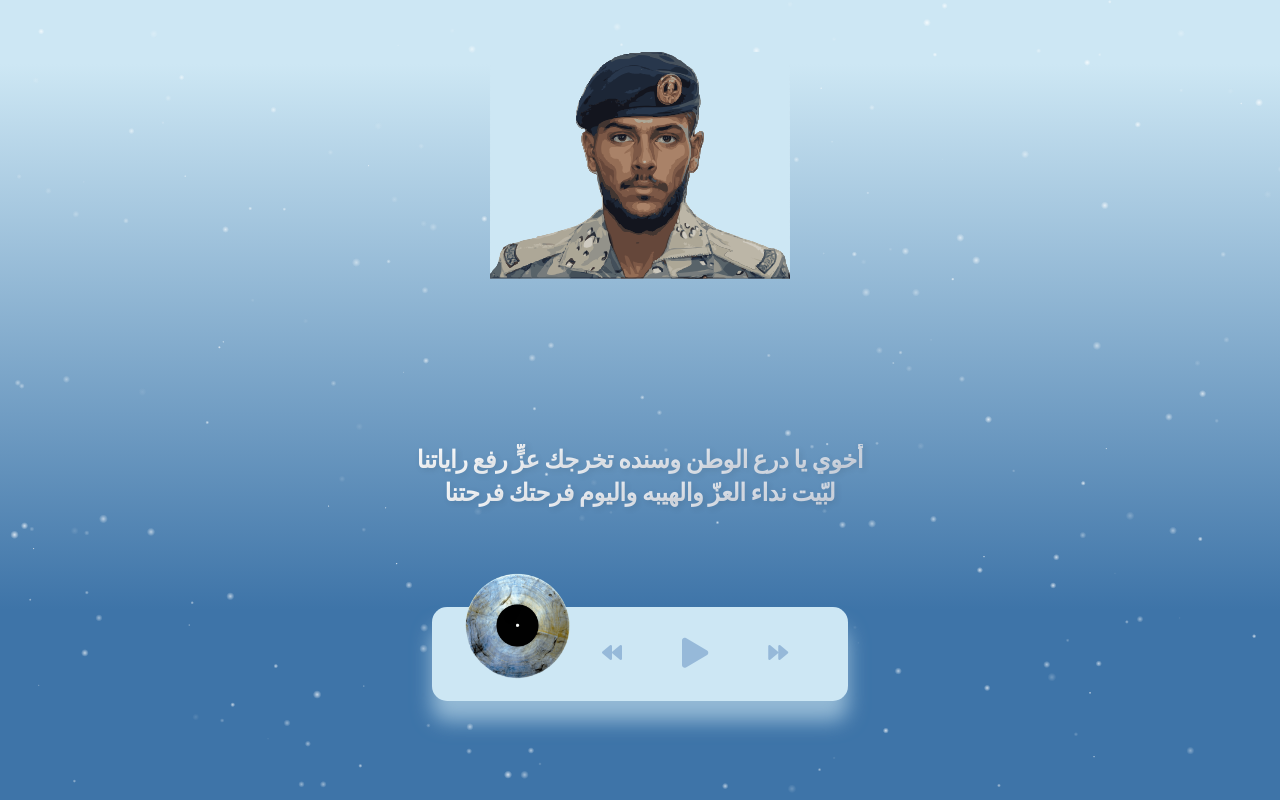
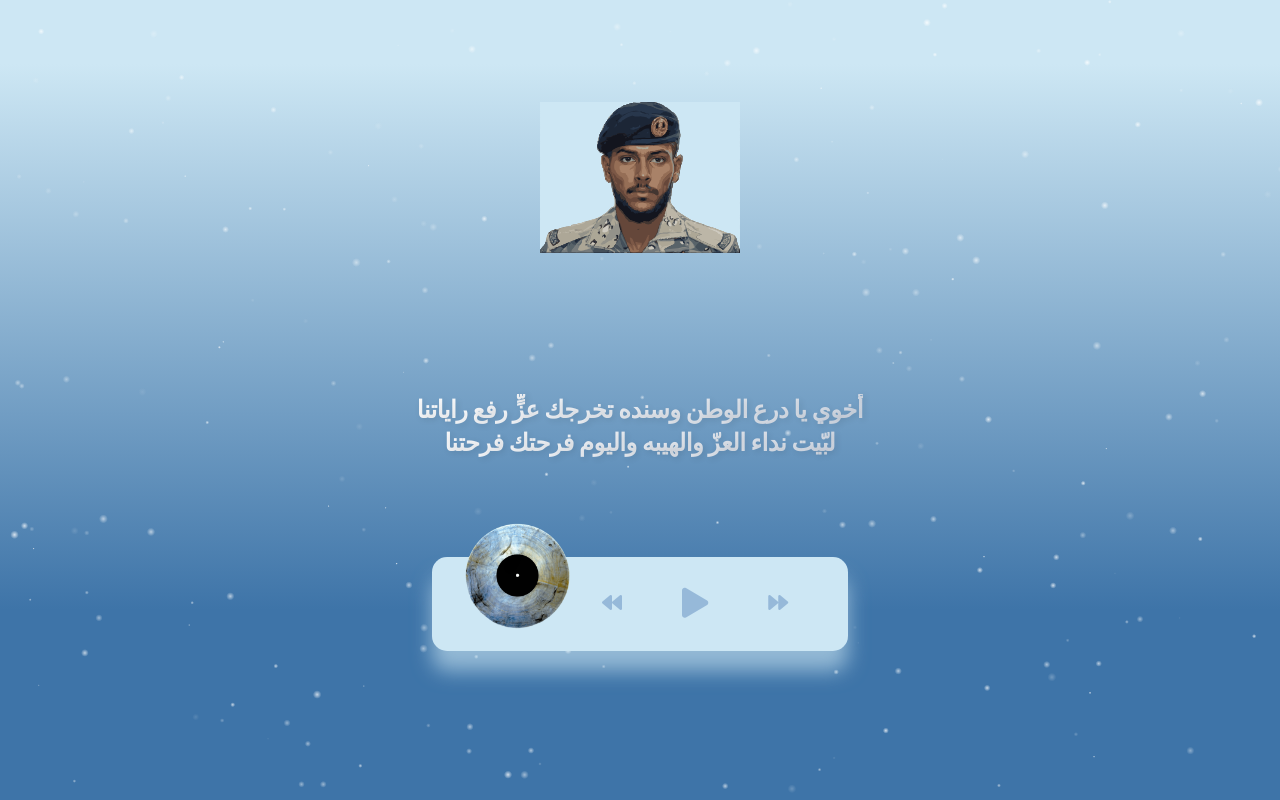
Before and after one commit to Jarl-A/M, a plain HTML site: page index.html in a window 1280 px wide. Drawn offline with Linux system fonts and the light colour scheme.

Commit message:
Update style.css

```diff
--- a/style.css
+++ b/style.css
@@ -25,8 +25,8 @@ body {
 
 .container {
   position: relative;
-  width: 300px;
-  height: 440px;
+  width: 200px;
+  height: 340px;
   margin-top: 10px;
 }
 
```
